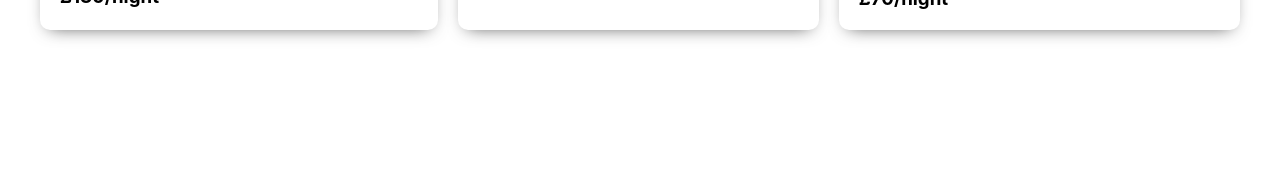
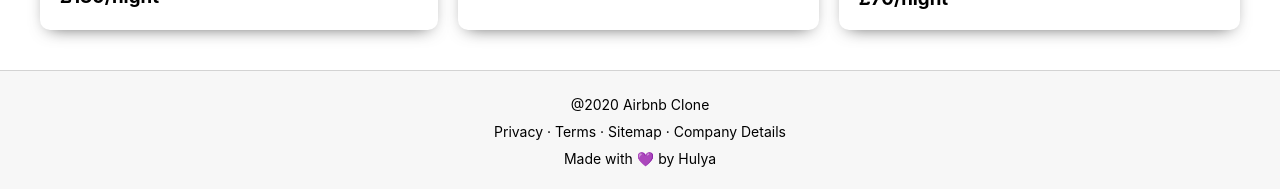
Before and after one commit to hulyak/airbnb-react, a React (Create React App) app: page / in a window 1280 px wide. Shown: the part 1427-1616 px from the top of the page. Before the commit the page ends 1497 px from the top, so only its background shows below. Built offline with nearby package versions, Linux system fonts and the light colour scheme.

Commit message:
create the router for search page

```diff
--- a/package.json
+++ b/package.json
@@ -12,6 +12,7 @@
     "react": "^16.13.1",
     "react-date-range": "^1.0.3",
     "react-dom": "^16.13.1",
+    "react-router-dom": "^5.2.0",
     "react-scripts": "3.4.3"
   },
   "scripts": {
--- a/src/components/App.js
+++ b/src/components/App.js
@@ -2,12 +2,26 @@ import React from 'react';
 import './App.css';
 import Header from './Header/Header';
 import Home from './Home/Home';
+import Footer from './Footer/Footer';
+import SearchPage from './SearchPage/SearchPage';
+
+import { BrowserRouter as Router, Switch, Route } from 'react-router-dom';
 
 function App() {
   return (
     <div className="app">
-      <Header />
-      <Home />
+      <Router>
+        <Header />
+        <Switch>
+          <Route path="/search">
+            <SearchPage />
+          </Route>
+          <Route path="/">
+            <Home />
+          </Route>
+        </Switch>
+        <Footer />
+      </Router>
     </div>
   );
 }
--- /dev/null
+++ b/src/components/Footer/Footer.css
@@ -0,0 +1,11 @@
+.footer {
+    border-top: 1px solid lightgray;
+    padding: 20px;
+    background-color: #f7f7f7;
+    text-align: center;
+}
+
+.footer > p {
+    padding: 5px;
+    font-size: 14px;
+}
--- /dev/null
+++ b/src/components/Footer/Footer.js
@@ -0,0 +1,14 @@
+import React from 'react';
+import './Footer.css';
+
+function Footer() {
+  return (
+    <div className="footer">
+      <p>@2020 Airbnb Clone</p>
+      <p>Privacy · Terms · Sitemap · Company Details</p>
+      <p>Made with 💜 by Hulya</p>
+    </div>
+  );
+}
+
+export default Footer;
--- /dev/null
+++ b/src/components/SearchPage/SearchPage.js
@@ -0,0 +1,8 @@
+import React from 'react';
+import './SearchPage.css';
+
+function SearchPage() {
+  return <div className="searchPage" />;
+}
+
+export default SearchPage;
```
Also changed, not shown: src/components/Card/Card.css (line endings or trailing spaces), src/components/SearchPage/SearchPage.css (added), 1 other file (tests, documents, lock files or other folders).
